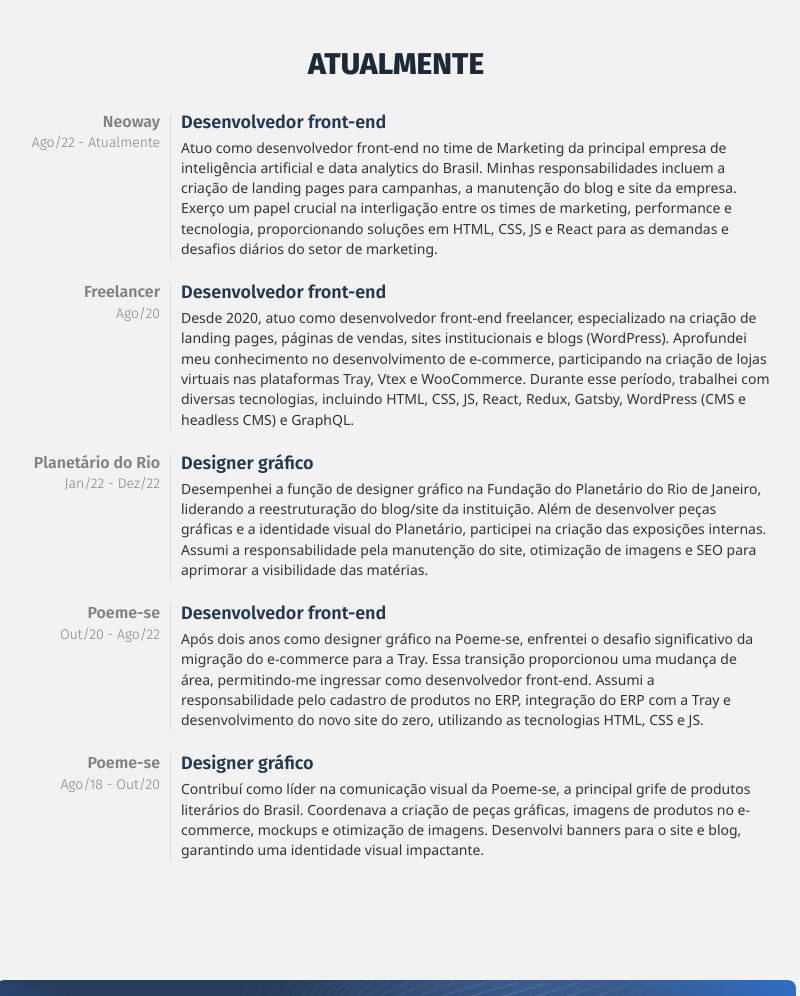
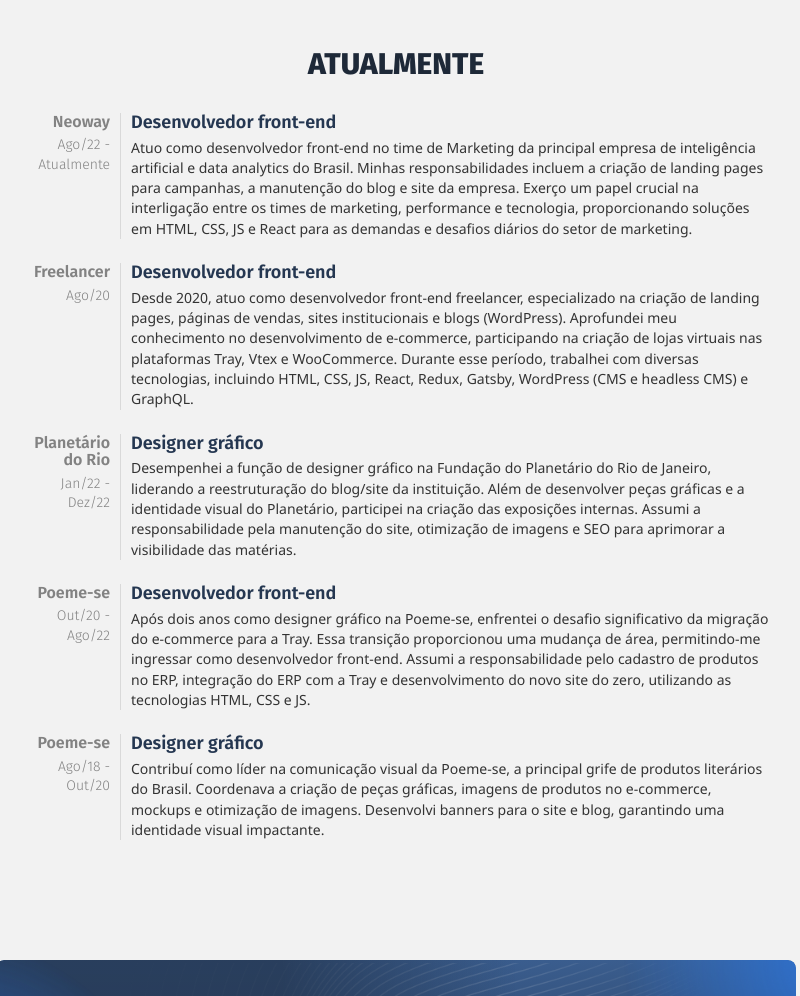
Before and after one commit to diegosouz4/dsouza_gatsby, a Gatsby site: page /sobre in a window 1280 px wide. Shown: the part 960-1956 px from the top of the page, without its empty margins (244-1044 px from the left). Built offline with nearby package versions, Linux system fonts and the light colour scheme; Gatsby itself is replaced by a stand-in of ours.

Commit message:
Fix: Corrigindo o minmax do range na página sobre

```diff
--- a/src/components/CareerPath/CareerPath.module.scss
+++ b/src/components/CareerPath/CareerPath.module.scss
@@ -17,7 +17,7 @@
       .item {
         display: grid;
         gap: 0.3125rem 0.625rem;
-        grid-template-columns: minmax(5rem, 150px) 1fr;
+        grid-template-columns: minmax(auto, 100px) 1fr;
         grid-template-rows: auto 1fr;
 
         h3,
@@ -53,6 +53,7 @@
             display: block;
             font-size: 0.875rem;
             font-weight: 300;
+            line-height: 1.4;
             margin-top: 0.3125rem;
           }
         }
```
